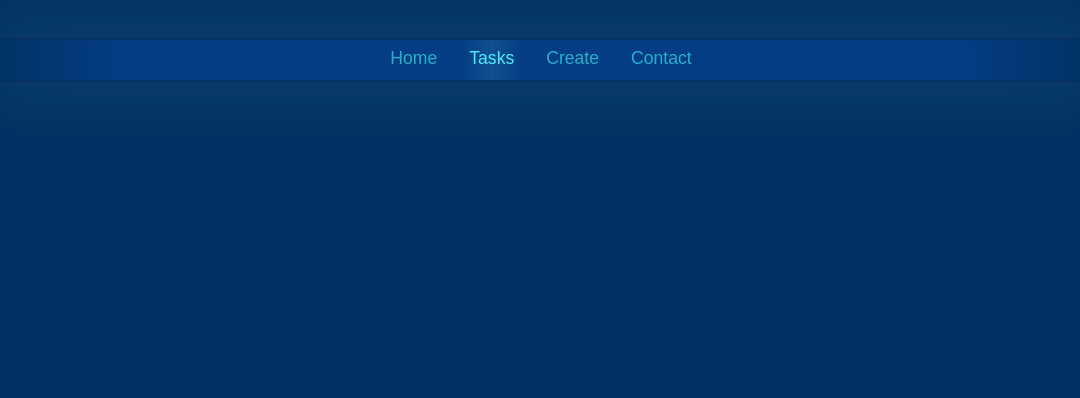
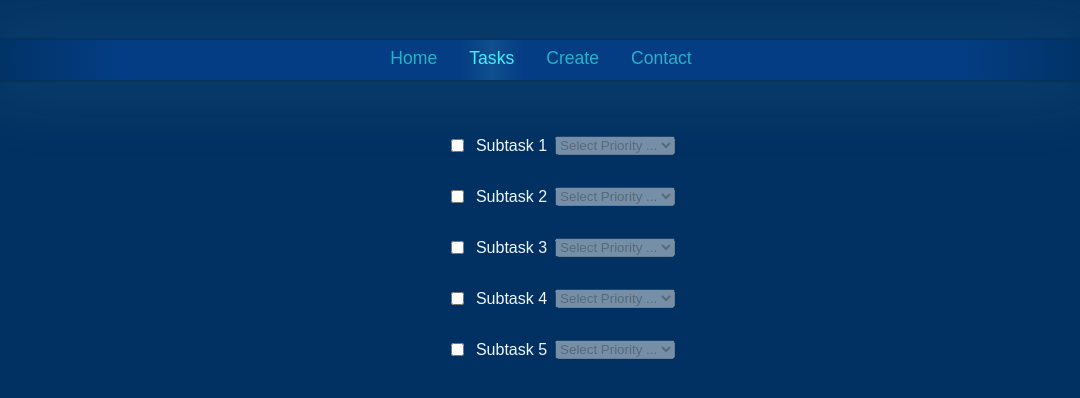
Before and after one commit to sinajhrm/certification-project3, a React (Vite) app: page /tasks in a window 1280 px wide. Shown: the top 398 px of the page, without its empty margins (99-1179 px from the left). Built offline with nearby package versions, Linux system fonts and the light colour scheme.

Commit message:
+ Initial version of subtask component

```diff
--- a/src/App.jsx
+++ b/src/App.jsx
@@ -9,9 +9,10 @@ import {
 /**
  * Importing other components
  */
-import Home from './components/home/Home'
+import Home from './components/homePage/Home'
 import About from './components/about/About'
 import Navbar from './components/navbar/navbar'
+import TasksPage from './components/tasksPage/TasksPage'
 
 const App = () => {
     return (
@@ -21,6 +22,11 @@ const App = () => {
                 <Routes>
                     <Route path="/home" element={<Home />} />
                     <Route path="/" element={<Home />} />
+
+                    <Route path="/tasks" element={<TasksPage />} />
+
+                    <Route path="/create" element={<Home />} />
+
                     <Route path="/about" element={<About />} />
                 </Routes>
             </div>
--- /dev/null
+++ b/src/components/subtask/Subtask.css
@@ -0,0 +1,3 @@
+.subtask-container * {
+    margin: 0.25rem;
+}
--- /dev/null
+++ b/src/components/subtask/Subtask.jsx
@@ -0,0 +1,24 @@
+import React, { useState } from 'react'
+import './Subtask.css'
+
+export default function Subtask ({ subtaskTitle = '', editMode = false, onSubtaskSubmit = (value) => { console.log(`SUBTASK: ${value}`) } }) {
+    const [isEditingSubtask] = useState(editMode)
+    const [title] = useState(subtaskTitle)
+
+    return (
+        <div className='subtask-container'>
+
+            <label><input type='checkbox'/></label>
+            {isEditingSubtask
+                ? <input type='text' placeholder='Subtask Title' value={title} onChange={() => {}}/>
+                : <label className='task-title'>{title}</label>}
+            <select disabled={!isEditingSubtask}>
+                <option value="">Select Priority ...</option>
+                <option value="low">Low</option>
+                <option value="medium">Medium</option>
+                <option value="high">High</option>
+            </select>
+            {isEditingSubtask && <button onClick={() => { onSubtaskSubmit(title) }}>Submit</button>}
+        </div>
+    )
+}
--- /dev/null
+++ b/src/components/tasksPage/TasksPage.css
@@ -0,0 +1,11 @@
+.tasksPage-container * {
+vertical-align: middle;
+}
+
+.tasksPage-container ul {
+    list-style-type: none;
+}
+
+.tasksPage-container li {
+ padding: .75rem;
+}
--- /dev/null
+++ b/src/components/tasksPage/TasksPage.jsx
@@ -0,0 +1,26 @@
+import React from 'react'
+import Subtask from '../subtask/Subtask'
+import './TasksPage.css'
+
+export default function TasksPage () {
+    const subtasks = [
+        { id: 1, title: 'Subtask 1', editing: false },
+        { id: 2, title: 'Subtask 2', editing: false },
+        { id: 3, title: 'Subtask 3', editing: false },
+        { id: 4, title: 'Subtask 4', editing: false },
+        { id: 5, title: 'Subtask 5', editing: false }
+    ]
+
+    return (
+        <div className='tasksPage-container'>
+            <ul>
+                {subtasks.map((subtaskItem) => {
+                    return (
+                        <li key={subtaskItem.id}>
+                            <Subtask editMode={subtaskItem.editing} subtaskTitle={subtaskItem.title}/>
+                        </li>)
+                })}
+            </ul>
+        </div>
+    )
+}
```
Also changed, not shown: src/components/homePage/Home.jsx (renamed from src/components/home/Home.jsx), src/components/homePage/home.css (renamed from src/components/home/home.css).
